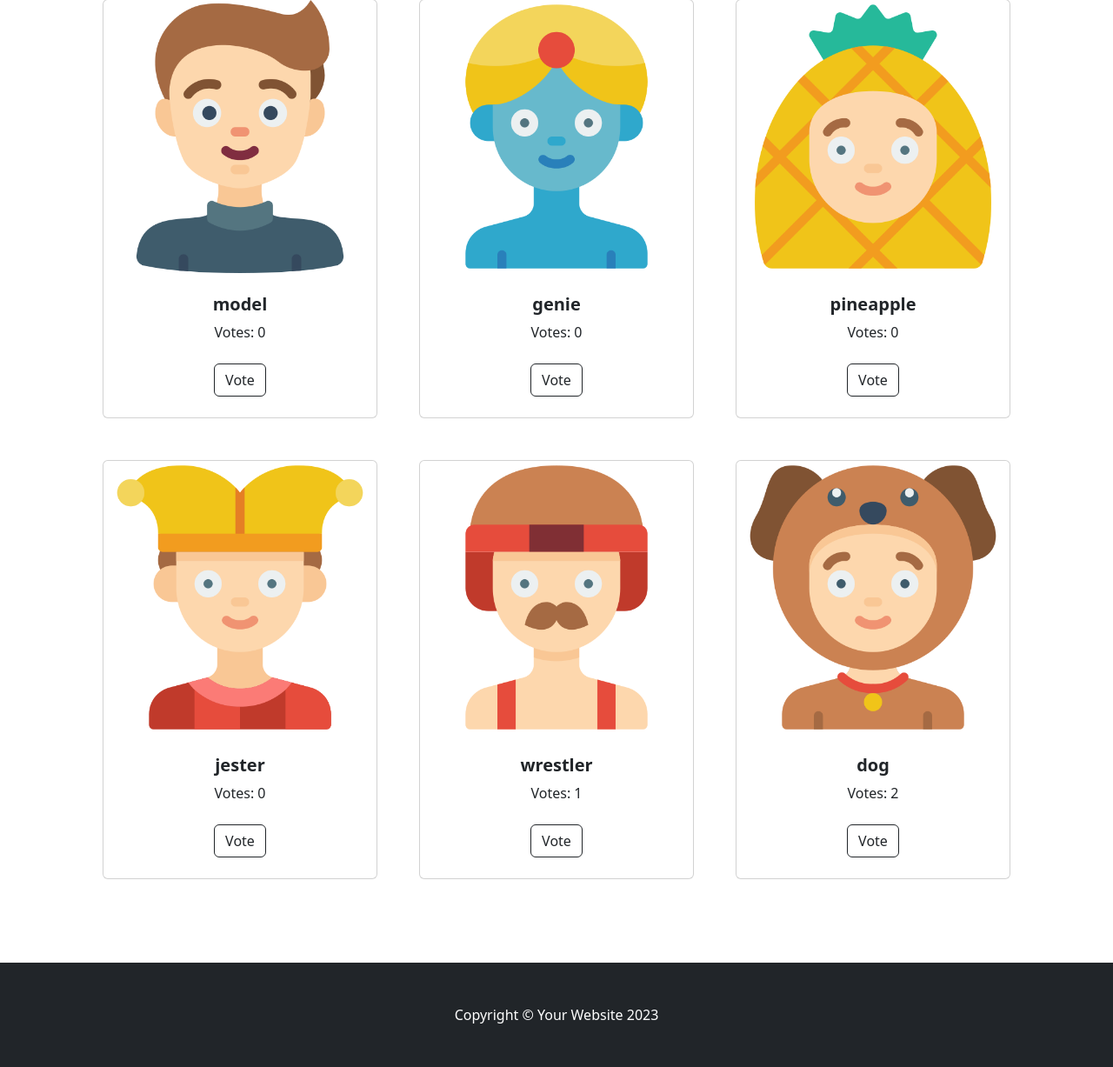
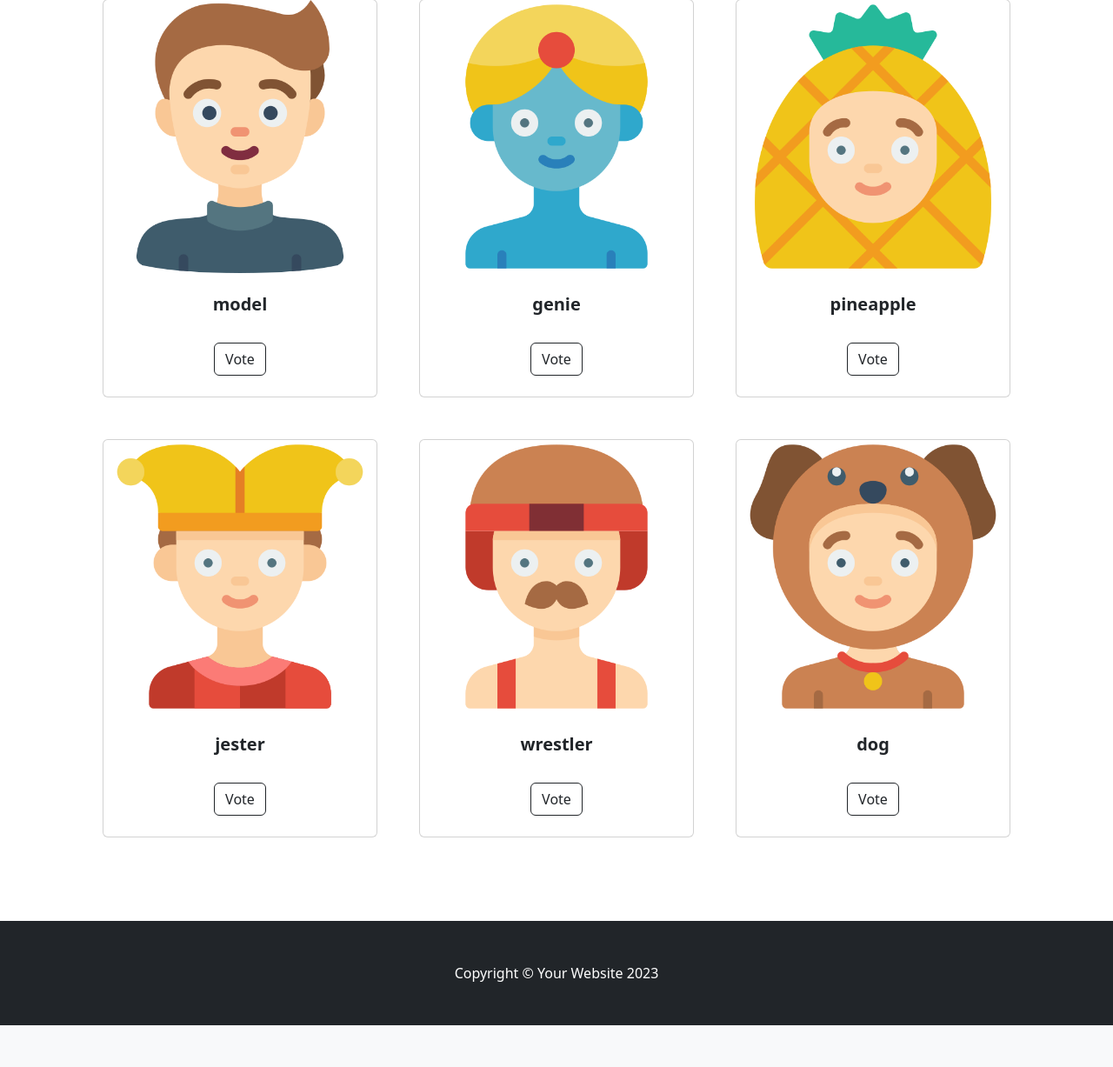
Before and after one commit to JudeTe/bc-1112, a Flask app: page /index in a window 1280 px wide. Shown: the part 450-1677 px from the top of the page at 87% size. After the commit the page ends 1629 px from the top, so only its background shows below. Run offline with Flask 3, Linux system fonts and the light colour scheme; the visitor is signed in with stand-in values (Sample User, id 1); some libraries are stand-ins or nearby versions.

Commit message:
設定投票數為0

```diff
--- a/templates/index.html
+++ b/templates/index.html
@@ -85,13 +85,25 @@
                                     <!-- Product name-->
                                     <h5 class="fw-bolder">model</h5>
                                     <!-- Product price-->
-                                    Votes: 0
+                                    {% if user.is_voted or user.is_admin%}
+                                        Votes: 0
+                                    {% endif %}
                                 </div>
                             </div>
                             <!-- Product actions-->
+                            {% if not user.is_voted %}
                             <div class="card-footer p-4 pt-0 border-top-0 bg-transparent">
+                                <div class="text-center">
+                                    <!-- <a class="btn btn-outline-dark mt-auto" href="#">Vote</a> -->
+                                    <form action="{{ url_for('vote_in_html', user_id=user.id) }}" method="POST">
+                                        <button class="btn btn-outline-dark mt-auto" type="submit">Vote</button>
+                                    </form>
+                                </div>
+                            </div>
+                            {% endif %}
+                            <!-- <div class="card-footer p-4 pt-0 border-top-0 bg-transparent">
                                 <div class="text-center"><a class="btn btn-outline-dark mt-auto" href="#">Vote</a></div>
-                            </div>
+                            </div> -->
                         </div>
                     </div>
                     <div class="col mb-5">
@@ -112,10 +124,13 @@
                                         <div class="bi-star-fill"></div>
                                     </div> -->
                                     <!-- Product price-->
-                                    Votes: 0
+                                    {% if user.is_voted or user.is_admin%}
+                                        Votes: 0
+                                    {% endif %}
                                 </div>
                             </div>
                             <!-- Product actions-->
+                            {% if not user.is_voted %}
                             <div class="card-footer p-4 pt-0 border-top-0 bg-transparent">
                                 <div class="text-center">
                                     <!-- <a class="btn btn-outline-dark mt-auto" href="#">Vote</a> -->
@@ -124,7 +139,7 @@
                                     </form>
                                 </div>
                             </div>
-
+                            {% endif %}
                         </div>
                     </div>
                     <div class="col mb-5">
@@ -139,13 +154,25 @@
                                     <!-- Product name-->
                                     <h5 class="fw-bolder">pineapple</h5>
                                     <!-- Product price-->
-                                    Votes: 0
+                                    {% if user.is_voted or user.is_admin%}
+                                        Votes: 0
+                                    {% endif %}
                                 </div>
                             </div>
                             <!-- Product actions-->
+                            <!-- <div class="card-footer p-4 pt-0 border-top-0 bg-transparent">
+                                <div class="text-center"><a class="btn btn-outline-dark mt-auto" href="#">Vote</a></div>
+                            </div> -->
+                            {% if not user.is_voted %}
                             <div class="card-footer p-4 pt-0 border-top-0 bg-transparent">
-                                <div class="text-center"><a class="btn btn-outline-dark mt-auto" href="#">Vote</a></div>
+                                <div class="text-center">
+                                    <!-- <a class="btn btn-outline-dark mt-auto" href="#">Vote</a> -->
+                                    <form action="{{ url_for('vote_in_html', user_id=user.id) }}" method="POST">
+                                        <button class="btn btn-outline-dark mt-auto" type="submit">Vote</button>
+                                    </form>
+                                </div>
                             </div>
+                            {% endif %}
                         </div>
                     </div>
                     <div class="col mb-5">
@@ -158,13 +185,25 @@
                                     <!-- Product name-->
                                     <h5 class="fw-bolder">jester</h5>
                                     <!-- Product price-->
-                                    Votes: 0
+                                    {% if user.is_voted or user.is_admin%}
+                                        Votes: 0
+                                    {% endif %}
                                 </div>
                             </div>
                             <!-- Product actions-->
+                            <!-- <div class="card-footer p-4 pt-0 border-top-0 bg-transparent">
+                                <div class="text-center"><a class="btn btn-outline-dark mt-auto" href="#">Vote</a></div>
+                            </div> -->
+                            {% if not user.is_voted %}
                             <div class="card-footer p-4 pt-0 border-top-0 bg-transparent">
-                                <div class="text-center"><a class="btn btn-outline-dark mt-auto" href="#">Vote</a></div>
+                                <div class="text-center">
+                                    <!-- <a class="btn btn-outline-dark mt-auto" href="#">Vote</a> -->
+                                    <form action="{{ url_for('vote_in_html', user_id=user.id) }}" method="POST">
+                                        <button class="btn btn-outline-dark mt-auto" type="submit">Vote</button>
+                                    </form>
+                                </div>
                             </div>
+                            {% endif %}
                         </div>
                     </div>
                     <div class="col mb-5">
@@ -188,13 +227,25 @@
                                     </div> -->
                                     <!-- Product price-->
                                     <!-- <span class="text-muted text-decoration-line-through">$20.00</span> -->
-                                    Votes: 1
+                                    {% if user.is_voted or user.is_admin%}
+                                        Votes: 0
+                                    {% endif %}
                                 </div>
                             </div>
                             <!-- Product actions-->
+                            <!-- <div class="card-footer p-4 pt-0 border-top-0 bg-transparent">
+                                <div class="text-center"><a class="btn btn-outline-dark mt-auto" href="#">Vote</a></div>
+                            </div> -->
+                            {% if not user.is_voted %}
                             <div class="card-footer p-4 pt-0 border-top-0 bg-transparent">
-                                <div class="text-center"><a class="btn btn-outline-dark mt-auto" href="#">Vote</a></div>
+                                <div class="text-center">
+                                    <!-- <a class="btn btn-outline-dark mt-auto" href="#">Vote</a> -->
+                                    <form action="{{ url_for('vote_in_html', user_id=user.id) }}" method="POST">
+                                        <button class="btn btn-outline-dark mt-auto" type="submit">Vote</button>
+                                    </form>
+                                </div>
                             </div>
+                            {% endif %}
                         </div>
                     </div>
                     <div class="col mb-5">
@@ -215,13 +266,22 @@
                                         <div class="bi-star-fill"></div>
                                     </div> -->
                                     <!-- Product price-->
-                                    Votes: 2
+                                    {% if user.is_voted or user.is_admin%}
+                                        Votes: 0
+                                    {% endif %}
                                 </div>
                             </div>
                             <!-- Product actions-->
+                            {% if not user.is_voted %}
                             <div class="card-footer p-4 pt-0 border-top-0 bg-transparent">
-                                <div class="text-center"><a class="btn btn-outline-dark mt-auto" href="#">Vote</a></div>
+                                <div class="text-center">
+                                    <!-- <a class="btn btn-outline-dark mt-auto" href="#">Vote</a> -->
+                                    <form action="{{ url_for('vote_in_html', user_id=user.id) }}" method="POST">
+                                        <button class="btn btn-outline-dark mt-auto" type="submit">Vote</button>
+                                    </form>
+                                </div>
                             </div>
+                            {% endif %}
                         </div>
                     </div>
                 </div>
```
